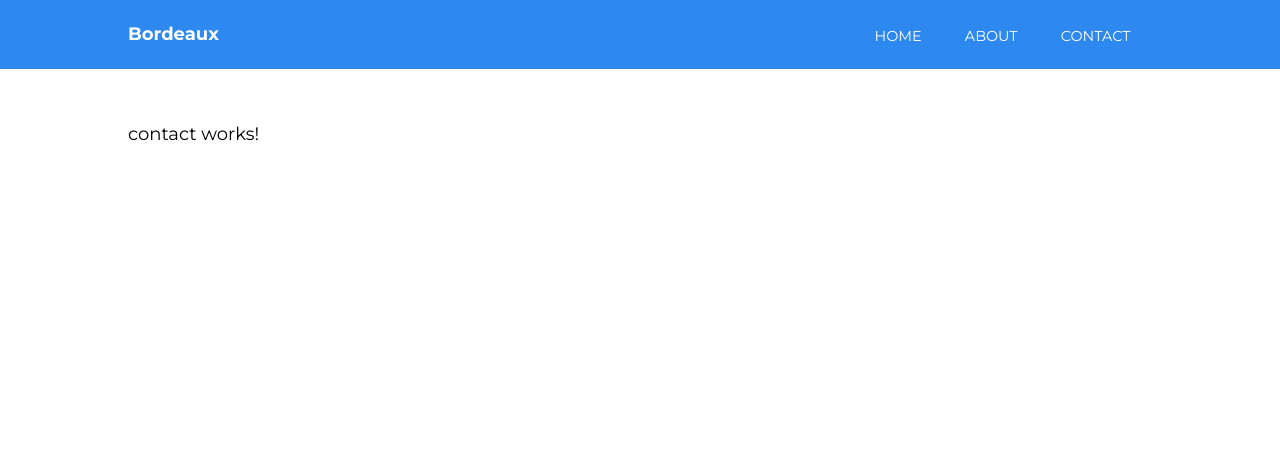
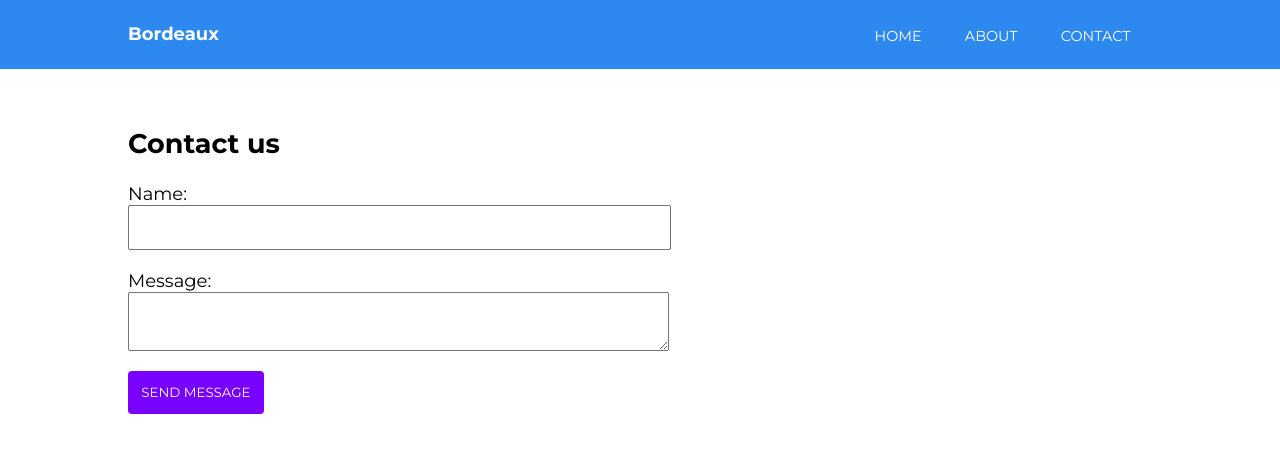
Before and after one commit to arunabhdas/bordeaux, an Angular app in the folder bordeaux/: page /contact in a window 1280 px wide. Shown: the top 452 px of the page. Built offline with nearby package versions, Linux system fonts and the light colour scheme.

Commit message:
Added contact form

```diff
--- a/bordeaux/src/app/about/about.component.html
+++ b/bordeaux/src/app/about/about.component.html
@@ -1,3 +1,3 @@
-<p>
-  about works!
-</p>
+
+
+ <p>{{ singleUnknownResponse.data[0].year }} </p>
--- a/bordeaux/src/app/about/about.component.scss
+++ b/bordeaux/src/app/about/about.component.scss
@@ -0,0 +1,23 @@
+ul {
+    list-style-type: none;
+    margin: 0;padding: 0;
+
+    li {
+        background: rgb(238, 238, 238);
+        padding: 2em;
+        border-radius: 4px;
+        margin-bottom: 7px;
+        display: grid;
+        grid-template-columns: 60px auto;
+
+        p {
+            font-weight: bold;
+            margin-left: 20px;
+        }
+
+        img {
+            border-radius: 50%;
+            width: 100%;
+        }
+    }
+}
--- a/bordeaux/src/app/about/about.component.ts
+++ b/bordeaux/src/app/about/about.component.ts
@@ -1,4 +1,5 @@
 import { Component, OnInit } from '@angular/core';
+import { DataService } from '../data.service';
 
 @Component({
   selector: 'app-about',
@@ -7,9 +8,15 @@
 })
 export class AboutComponent implements OnInit {
 
-  constructor() { }
+  singleUnknownResponse: Object;
+
+  constructor(private dataService: DataService) { }
 
   ngOnInit() {
+    this.dataService.getSingleUnknownResponse().subscribe(data => {
+      this.singleUnknownResponse = data[0];
+      console.log(this.singleUnknownResponse);
+    })
   }
 
 }
--- a/bordeaux/src/app/app.module.ts
+++ b/bordeaux/src/app/app.module.ts
@@ -1,6 +1,7 @@
 import { BrowserModule } from '@angular/platform-browser';
 import { NgModule } from '@angular/core';
 import { HttpClientModule } from '@angular/common/http';
+import { ReactiveFormsModule } from '@angular/forms';
 
 import { AppRoutingModule } from './app-routing.module';
 import { AppComponent } from './app.component';
@@ -20,7 +21,8 @@
   imports: [
     BrowserModule,
     AppRoutingModule,
-    HttpClientModule
+    HttpClientModule,
+    ReactiveFormsModule
   ],
   providers: [],
   bootstrap: [AppComponent]
--- a/bordeaux/src/app/contact/contact.component.html
+++ b/bordeaux/src/app/contact/contact.component.html
@@ -1,3 +1,32 @@
-<p>
-  contact works!
-</p>
+<h1>Contact us</h1>
+
+<form [formGroup]="messageForm" (ngSubmit)="onSubmit()">
+  <h5 *ngIf="success">Your form is valid!</h5>
+<label>
+  Name:
+    <input type="text" formControlName="name">
+    <div *ngIf="submitted && messageForm.controls.name.errors" class="error">
+      <div *ngIf="messageForm.controls.name.errors.required">Your name is required.</div>
+    </div>
+</label>
+
+<label>
+  Message:
+  <textarea formControlName="message"></textarea>
+  <div *ngIf="submitted && messageForm.controls.message.errors" class="error">
+    <div *ngIf="messageForm.controls.message.errors.required">A message is required</div>
+  </div>
+</label>
+
+<input type="submit" value="Send message" class="cta">
+
+</form>
+
+<div *ngIf="submitted" class="results">
+  <strong>Name: </strong>
+  <span>{{ messageForm.controls.name.value }}</span>
+
+  <strong>Message: </strong>
+  <span>{{ messageForm.controls.message.value }}</span>
+
+</div>
--- a/bordeaux/src/app/contact/contact.component.scss
+++ b/bordeaux/src/app/contact/contact.component.scss
@@ -0,0 +1,43 @@
+label {
+    display: block;
+
+    input, textarea {
+        display: block;
+        width: 50%;
+        margin-bottom: 20px;
+        padding: 1em;
+    }
+
+    .error {
+        margin-top: -20px;
+        background: yellow;
+        padding: .5em;
+        display: inline-block;
+        font-size: .9em;
+        margin-bottom: 20px;
+    }
+}
+
+.cta {
+    background: #7700FF;
+    border: none;
+    color: white;
+
+    text-transform: uppercase;
+    border-radius: 4px;
+    padding: 1em;
+    cursor: pointer;
+    font-family: 'Montserrat';
+}
+
+.results {
+    margin-top: 50px;
+
+    strong {
+        display: block;
+    }
+    span {
+        margin-bottom: 20px;
+        display: block;
+    }
+}
--- a/bordeaux/src/app/contact/contact.component.ts
+++ b/bordeaux/src/app/contact/contact.component.ts
@@ -1,4 +1,6 @@
 import { Component, OnInit } from '@angular/core';
+import { FormBuilder, FormGroup, Validators } from '@angular/forms';
+
 
 @Component({
   selector: 'app-contact',
@@ -7,7 +9,25 @@
 })
 export class ContactComponent implements OnInit {
 
-  constructor() { }
+  messageForm: FormGroup;
+  submitted = false;
+  success = false;
+
+  constructor(private formBuilder: FormBuilder) {
+    this.messageForm = this.formBuilder.group({
+      name: ['', Validators.required],
+      message: ['', Validators.required]
+
+    })
+  }
+
+  onSubmit() {
+    this.submitted = true;
+    if (this.messageForm.invalid) {
+      return;
+    }
+    this.success = true;
+  }
 
   ngOnInit() {
   }
```
